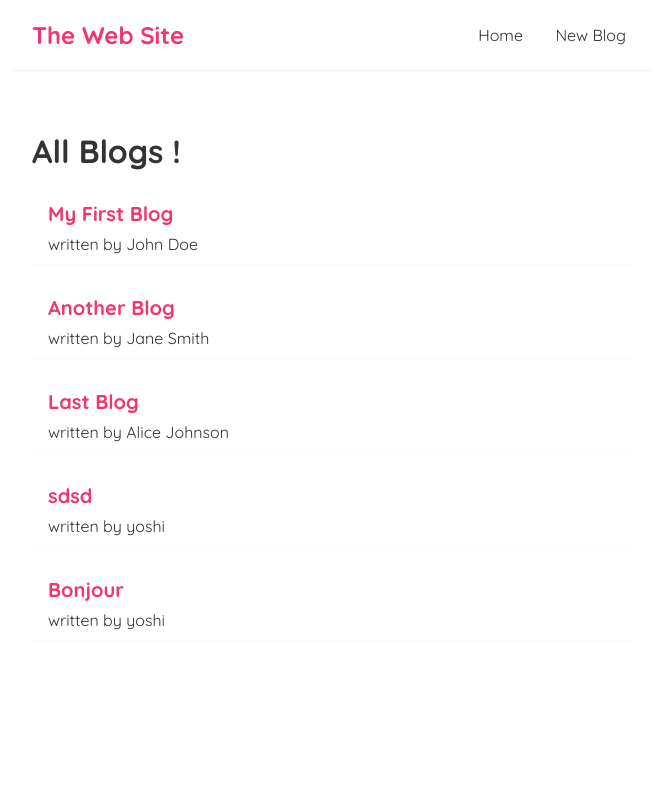
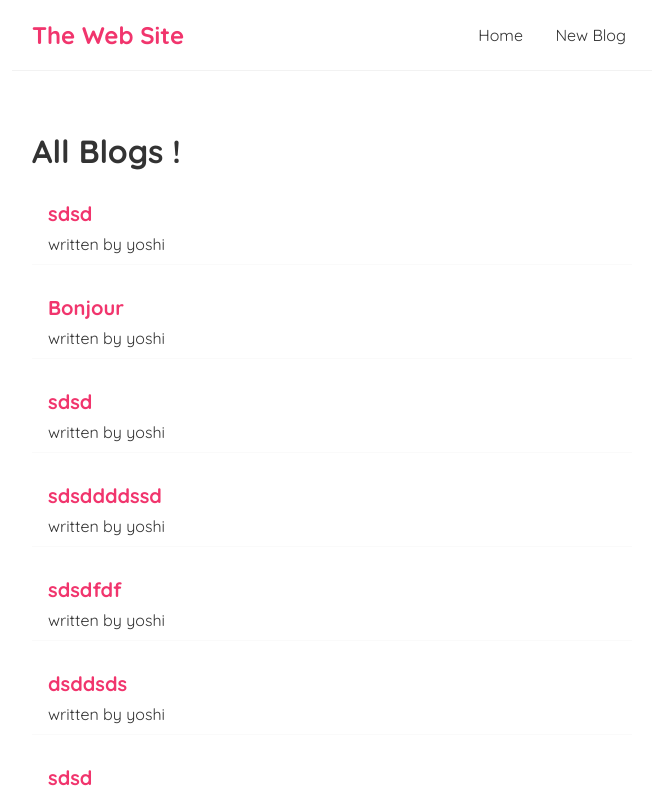
Before and after one commit to b13-niass/blog-react, a React (Create React App) app: page / in a window 1280 px wide. Shown: the top 800 px of the page, without its empty margins (308-964 px from the left). Built offline with nearby package versions, Linux system fonts and the light colour scheme; data requests are answered from the project's data file; the HTML template or start-up script is replaced by a standard one.

Commit message:
Suppresion de blog

```diff
--- a/data/db.json
+++ b/data/db.json
@@ -1,23 +1,5 @@
 {
   "blogs": [
-    {
-      "id": "1",
-      "title": "My First Blog",
-      "author": "John Doe",
-      "body": "Lorem ipsum dolor sit amet, consectetur adipiscing elit. Sed vel neque vel metus semper facilisis. Nullam in nisi et felis consectetur tincidunt. Donec non iaculis enim, id pharetra urna."
-    },
-    {
-      "id": "2",
-      "title": "Another Blog",
-      "author": "Jane Smith",
-      "body": "Proin non ex et turpis tristique fringilla. Duis vel neque vel metus semper facilisis. Nullam in nisi et felis consectetur tincidunt. Donec non iaculis enim, id pharetra urna."
-    },
-    {
-      "id": "3",
-      "title": "Last Blog",
-      "author": "Alice Johnson",
-      "body": "Cras euismod dui non nunc congue, vel elementum felis tempor. Duis vel neque vel metus semper facilisis. Nullam in nisi et felis consectetur tincidunt. Donec non iaculis enim, id pharetra urna."
-    },
     {
       "id": "02c2",
       "title": "sdsd",
@@ -29,6 +11,48 @@
       "title": "Bonjour",
       "body": "dfdfdfd dfdfd fdfdfdf",
       "author": "yoshi"
+    },
+    {
+      "id": "f91d",
+      "title": "sdsd",
+      "body": "sdsdsdsd",
+      "author": "yoshi"
+    },
+    {
+      "id": "615a",
+      "title": "sdsddddssd",
+      "body": "sdssdsdsdd sdsdd",
+      "author": "yoshi"
+    },
+    {
+      "id": "48eb",
+      "title": "sdsdfdf",
+      "body": "sdsdd ddfdfdf",
+      "author": "yoshi"
+    },
+    {
+      "id": "b5c7",
+      "title": "dsddsds",
+      "body": "sddds",
+      "author": "yoshi"
+    },
+    {
+      "id": "4e7c",
+      "title": "sdsd",
+      "body": "sdsdsd",
+      "author": ""
+    },
+    {
+      "id": "7f86",
+      "title": "sdsd",
+      "body": "sdsd",
+      "author": "yoshi"
+    },
+    {
+      "id": "a4ab",
+      "title": "dfdfd",
+      "body": "dfdffd",
+      "author": "yoshi"
     }
   ]
 }
--- a/src/BlogDetails.js
+++ b/src/BlogDetails.js
@@ -1,9 +1,16 @@
 import {useParams} from "react-router-dom";
 import useFetch from "./useFetch";
+import {useNavigate} from "react-router-dom";
 
 const BlogDetails = () => {
     const {id} = useParams();
+    const navigate = useNavigate();
     const {data: blog, isPending, error} = useFetch(`http://localhost:8084/blogs/${id}`);
+    const handleDelete = (id) => {
+         fetch(`http://localhost:8084/blogs/${id}`, {
+                method: "DELETE",
+            }).then(() => navigate('/'));
+    }
   return (
       <div className="blog-details">
           {/*<h1>Blog Details </h1>*/}
@@ -14,9 +21,9 @@ const BlogDetails = () => {
                   <h2>{blog.title}</h2>
                   <p>Written by {blog.author}</p>
                   <div>{blog.body}</div>
-                  {/*<button onClick={() => handleDelete(blog.id)}>Delete Blog</button>*/}
+                  <button onClick={() => handleDelete(blog.id)}>Delete Blog</button>
                   {/*<Link to={`/edit/${blog.id}`}>Edit Blog</Link>*/}
-                  {/*<button onClick={() => history.goBack()}>Go Back</button>*/}
+                  <button onClick={() => navigate('/')}>Go Home</button>
               </article>
           )}
 
--- a/src/Create.js
+++ b/src/Create.js
@@ -1,15 +1,20 @@
 import {useState} from "react";
-import useFetch from "./useFetch";
+// import useFetch from "./useFetch";
+import {useNavigate} from "react-router-dom";
 
 const Create = () => {
     const [title, setTitle] = useState('');
     const [body, setBody] = useState('');
     const [author, setAuthor] = useState('');
+    const [isPending, setIsPending] = useState(false);
+    const navigate = useNavigate();
+
     const handleSubmit = (e) => {
         e.preventDefault();
         // let data = new FormData(e.target)
         // console.log(data.get('title'));
         const blog = { title, body, author};
+        setIsPending(true);
         // const {data: blog1, isPending, error} = useFetch("http://localhost:8084/blogs");
         fetch("http://localhost:8084/blogs",{
             method: "POST",
@@ -25,6 +30,9 @@ const Create = () => {
             setTitle('');
             setBody('');
             setAuthor('');
+            setIsPending(false)
+            // navigate(-1);
+            // navigate('/');
         })
     }
     return (
@@ -42,7 +50,8 @@ const Create = () => {
                     <option value="mario">mario</option>
                     <option value="yoshi">yoshi</option>
                 </select>
-                <button type="submit">Add Blog</button>
+                {!isPending && <button type="submit">Add Blog</button>}
+                {isPending && <button disabled type="submit">Adding Blog....</button>}
             </form>
         </div>
     )
--- a/src/index.css
+++ b/src/index.css
@@ -69,6 +69,7 @@
   padding: 8px;
   border-radius: 8px;
   cursor: pointer;
+  margin: 0 1%;
 }
 
 /* create new blog form */
```
